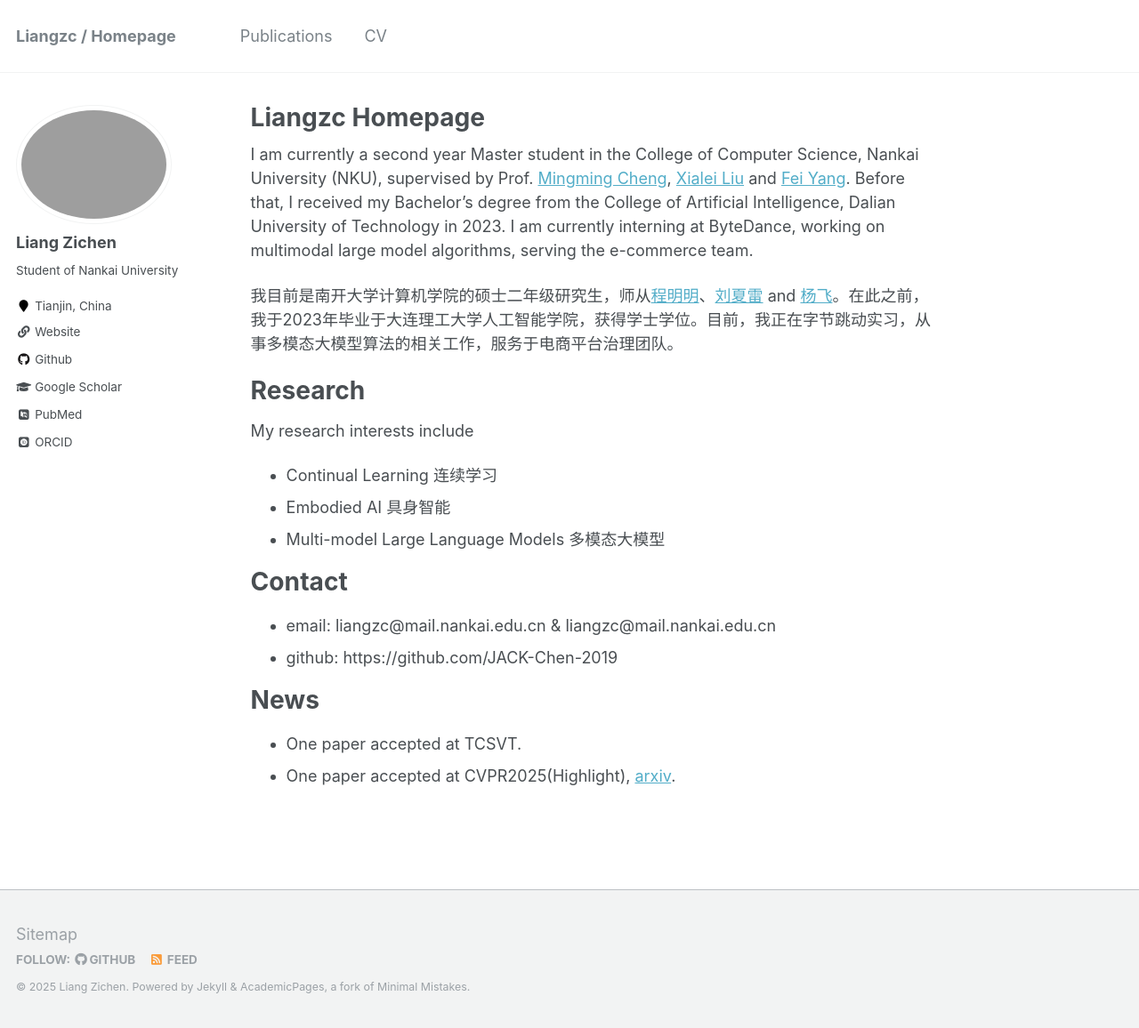
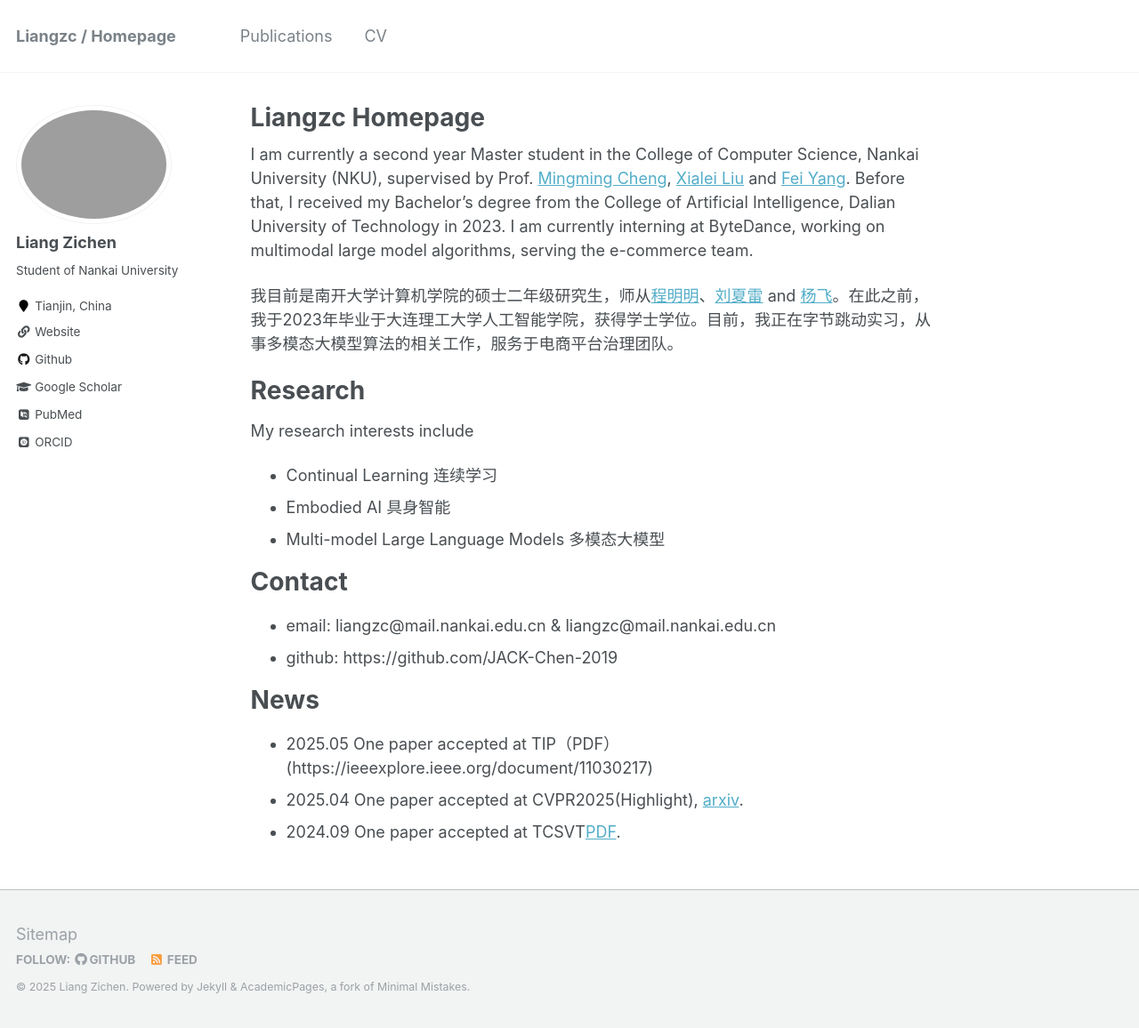
Before and after one commit to JACK-Chen-2019/liangzc, a Jekyll site: the page built from _pages/about.md, in a window 1280 px wide and 1156 px high. Shown: the whole window at 89% size. Built offline with Jekyll 4.4.1, drawn with Linux system fonts in a browser that asks for light colours; some web fonts are replaced.

Commit message:
Update about.md

```diff
--- a/_pages/about.md
+++ b/_pages/about.md
@@ -26,5 +26,6 @@ Contact
 
 News
 ======
-- One paper accepted at TCSVT.
-- One paper accepted at CVPR2025(Highlight), [arxiv](https://arxiv.org/abs/2503.21076).
+- 2025.05 One paper accepted at TIP（PDF）(https://ieeexplore.ieee.org/document/11030217)
+- 2025.04 One paper accepted at CVPR2025(Highlight), [arxiv](https://arxiv.org/abs/2503.21076).
+- 2024.09 One paper accepted at TCSVT[PDF](https://ieeexplore.ieee.org/abstract/document/10681473/).
```
